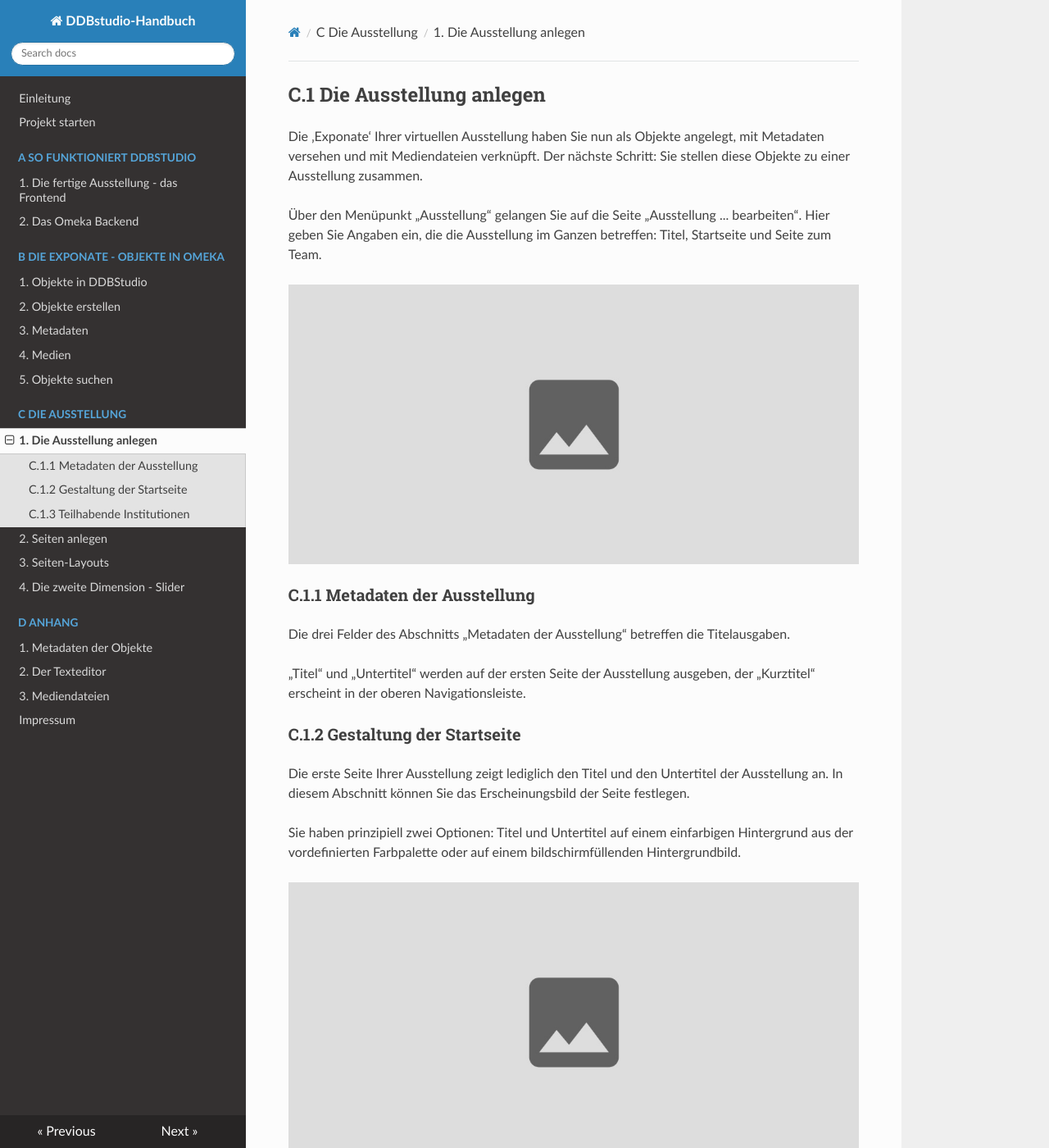
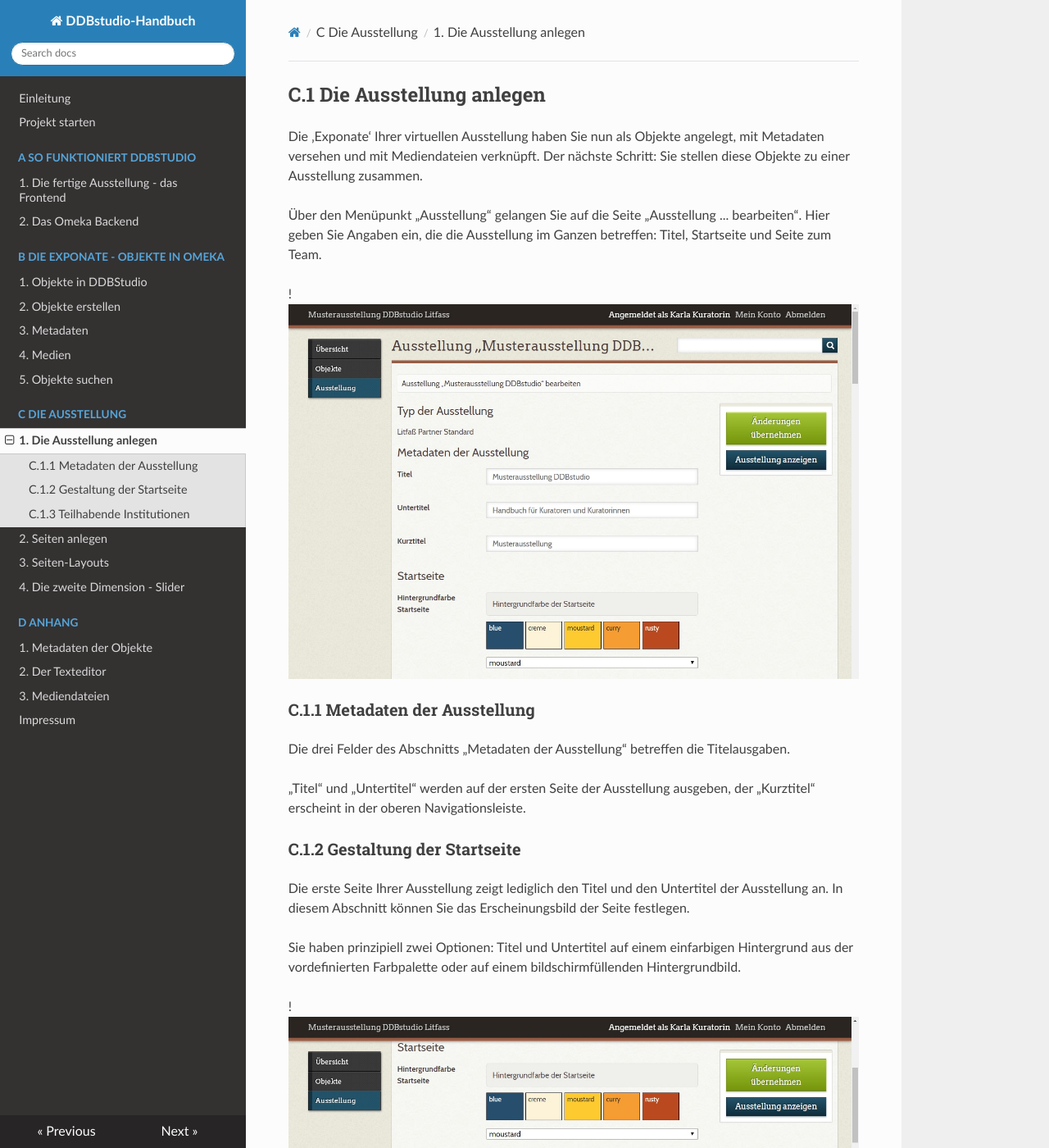
Before and after one commit to Deutsche-Digitale-Bibliothek/ddb-virtualexhibitions-docs-litfass, an MkDocs documentation site: the page built from docs/ausstellung_anlegen.md, in a window 1280 px wide and 1400 px high. Shown: the whole window at 82% size. Built offline with MkDocs 1.6.1, drawn with Linux system fonts in a browser that asks for light colours.

```diff
--- a/docs/ausstellung_anlegen.md
+++ b/docs/ausstellung_anlegen.md
@@ -4,7 +4,7 @@ Die ‚Exponate‘ Ihrer virtuellen Ausstellung haben Sie nun als Objekte angele
 
 Über den Menüpunkt „Ausstellung“ gelangen Sie auf die Seite „Ausstellung ... bearbeiten“. Hier geben Sie Angaben ein, die die Ausstellung im Ganzen betreffen: Titel, Startseite und Seite zum Team.
 
-![Abb. C.1-1 – Die Seite „Ausstellung ... bearbeiten“][C-1_1]
+!![Abb. C.1-1 – Die Seite „Ausstellung ... bearbeiten“][C-1_1]
 
 ### C.1.1 Metadaten der Ausstellung
 
@@ -18,7 +18,7 @@ Die erste Seite Ihrer Ausstellung zeigt lediglich den Titel und den Untertitel d
 
 Sie haben prinzipiell zwei Optionen: Titel und Untertitel auf einem einfarbigen Hintergrund aus der vordefinierten Farbpalette oder auf einem bildschirmfüllenden Hintergrundbild.
 
-![Abb. C.1-2 – Einstellungen zur Startseite][C-1_2]
+!![Abb. C.1-2 – Einstellungen zur Startseite][C-1_2]
 
 Die Hintergrundfarbe wählen Sie durch Klick auf eines der farbigen Quadrate oder über die Auswahl des entsprechenden Wertes aus der Liste.
 
@@ -36,7 +36,7 @@ Ein Hintergrundbild stellen Sie ein, indem Sie über die Schaltfläche „Datei
 
 In diesem Abschnitt machen Sie Angaben zu den Institutionen, die am Zustandekommen der Ausstellung beteiligt waren. Diese Angaben erscheinen im Frontend auf der Startseite und der Teamseite, die fest eingebaut ist und von Ihnen nicht eigens angelegt werden muss.
 
-![Abb. C.1-3 – Einstellungen zu den teilhabenden Institutionen][C-1_3]
+!![Abb. C.1-3 – Einstellungen zu den teilhabenden Institutionen][C-1_3]
 
 Jede Institution hat ein Bündel von vier Eingabefeldern für den Namen der Institution, die URL der Internetadresse, auf die der Name verlinken soll, ein Logo und die Angabe der Position. Diese numerische Positionsangabe legt fest, in welcher Reihenfolge die Institutionen auf der Startseite (nur Name) und der Teamseite (Logo mit Name) ausgegeben werden sollen. Entscheidend ist die numerische Relation: Institutionen mit kleineren Zahlenwerten erscheinen weiter vorne.
 
```
Also changed, not shown: docs/img/C-1_1.jpg, docs/img/C-1_2.jpg, docs/img/C-1_3.jpg.
